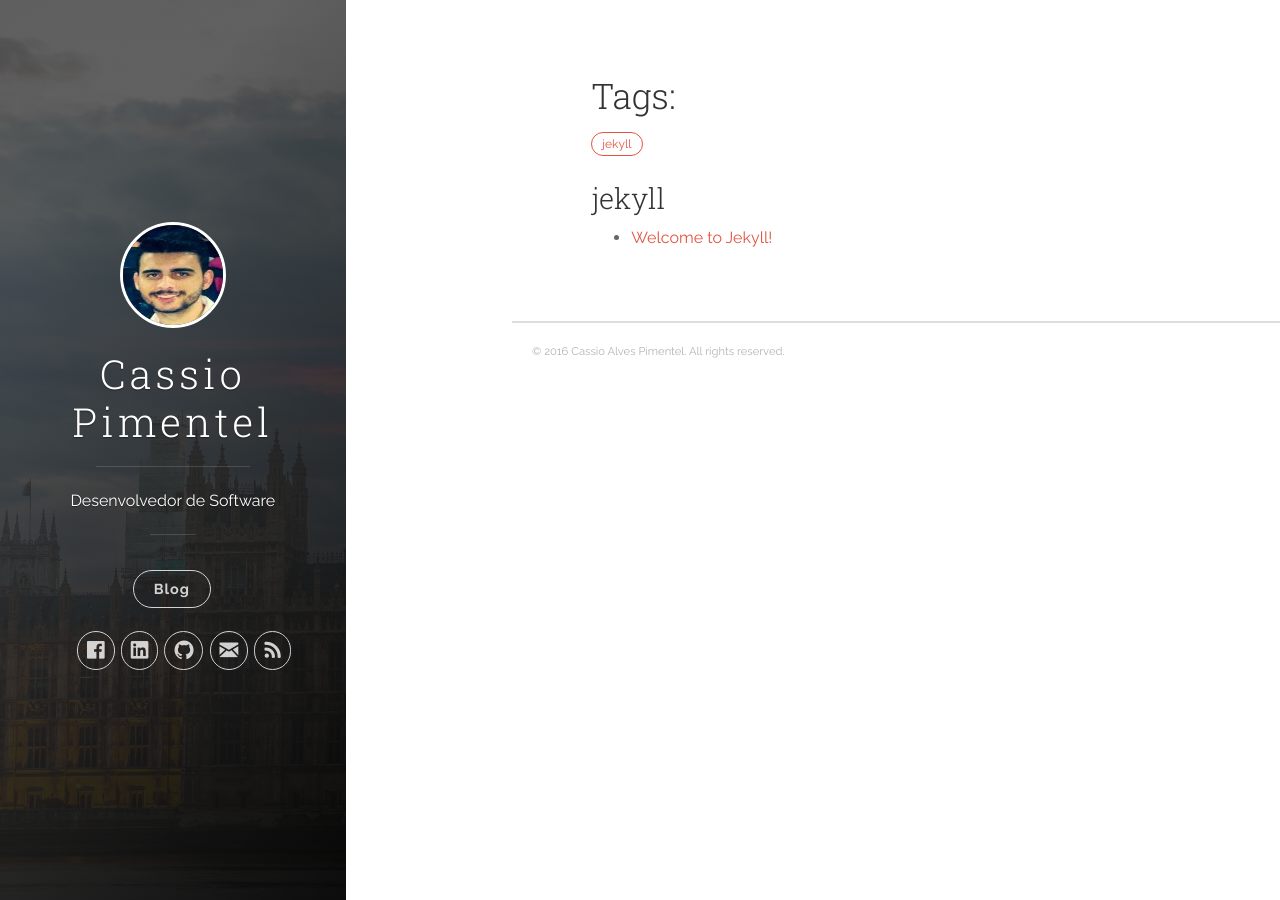
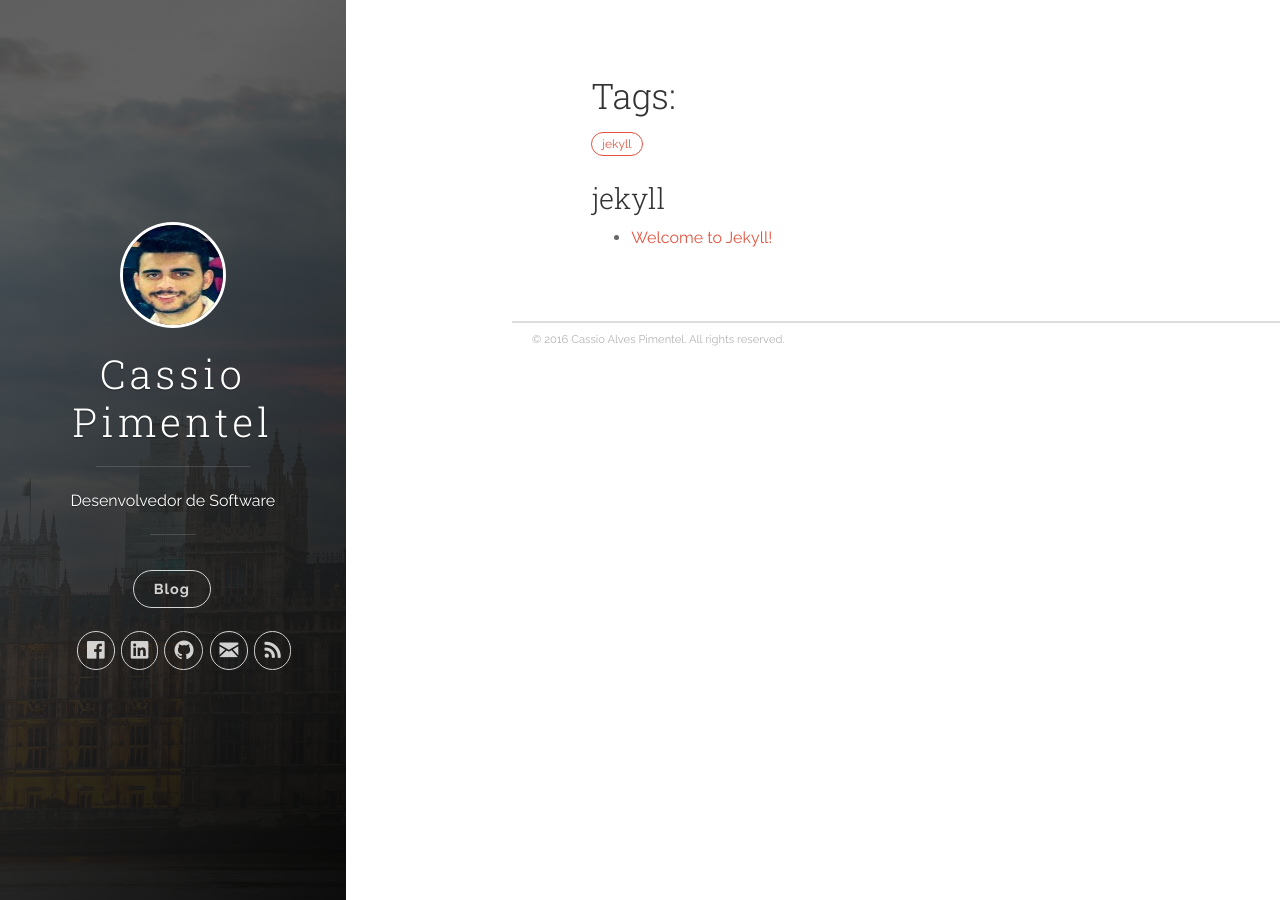
Before and after one commit to CassioPimentel/cassiopimentel.github.io, a Jekyll site: the page built from tags.md, in a window 1280 px wide. Built offline with Jekyll 4.4.1, drawn with Linux system fonts in a browser that asks for light colours; nearby versions of some CDN libraries.

Commit message:
Update uno.css

```diff
--- a/css/uno.css
+++ b/css/uno.css
@@ -1108,7 +1108,7 @@ pre {
 
 .footer {
 	display: block;
-	padding: 2em 0 0 0;
+	padding: 1em 0 0 0;
 	border-top: 2px solid #dddddd;
 	font-size: .7em;
 	color: #b3b3b3; }
```
